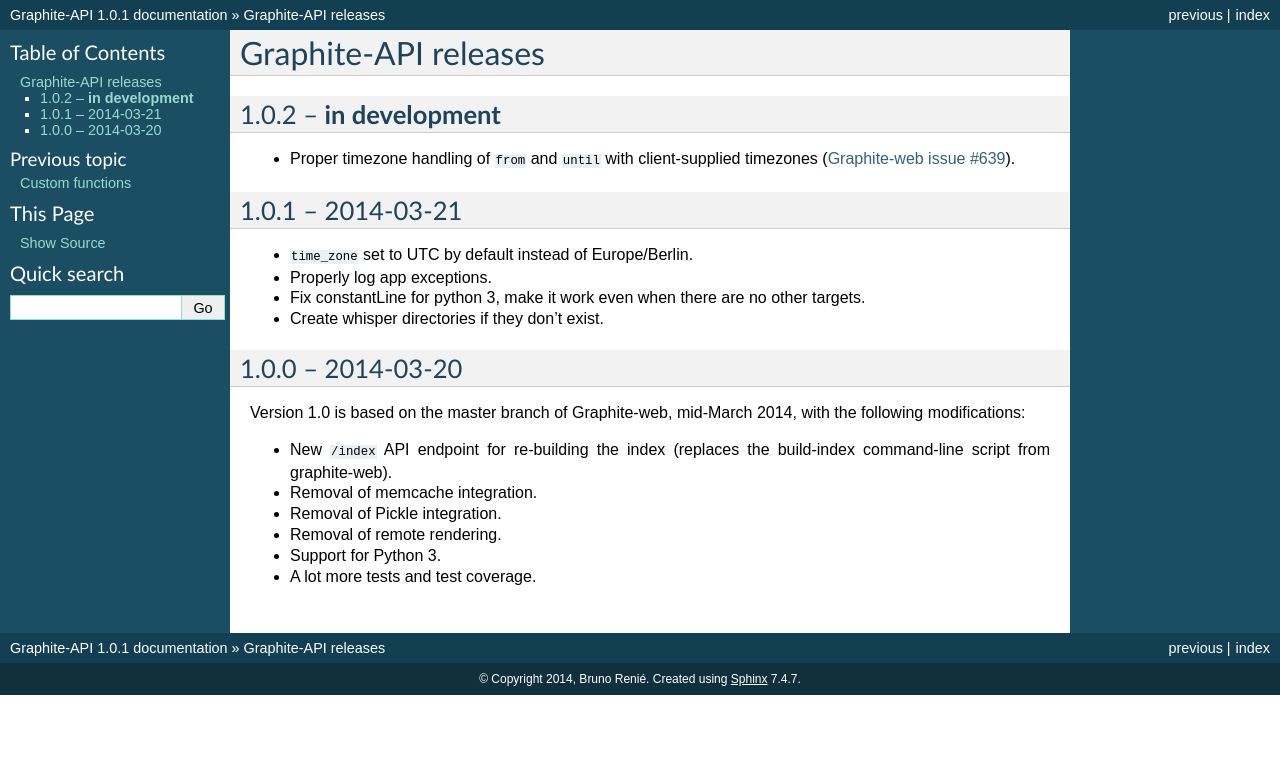
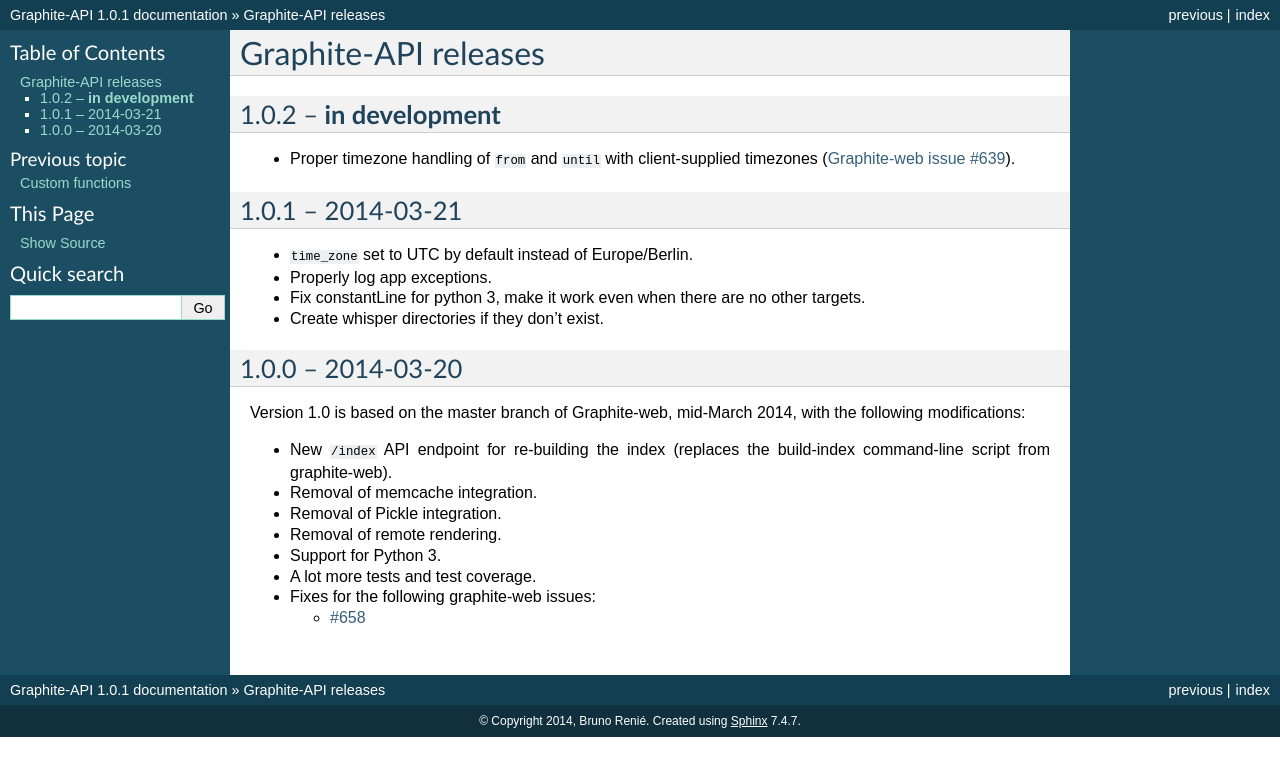
Before and after one commit to brutasse/graphite-api, a Sphinx documentation site: the page built from docs/releases.rst, in a window 1280 px wide. Shown: the top 776 px of the page. Built offline with Sphinx 7.4.7, drawn with Linux system fonts in a browser that asks for light colours.

Commit message:
Add test for graphite-project/graphite-web#658

```diff
--- a/docs/releases.rst
+++ b/docs/releases.rst
@@ -34,3 +34,7 @@
 * Support for Python 3.
 
 * A lot more tests and test coverage.
+
+* Fixes for the following graphite-web issues:
+
+  * `#658 <https://github.com/graphite-project/graphite-web/issues/658>`_
```
Also changed, not shown: 1 other file.
